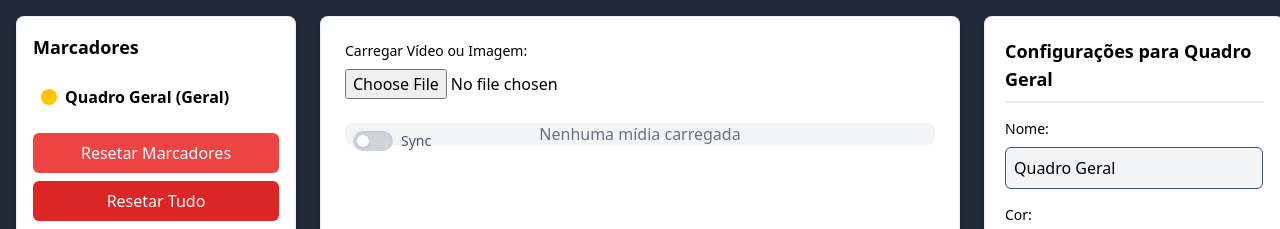
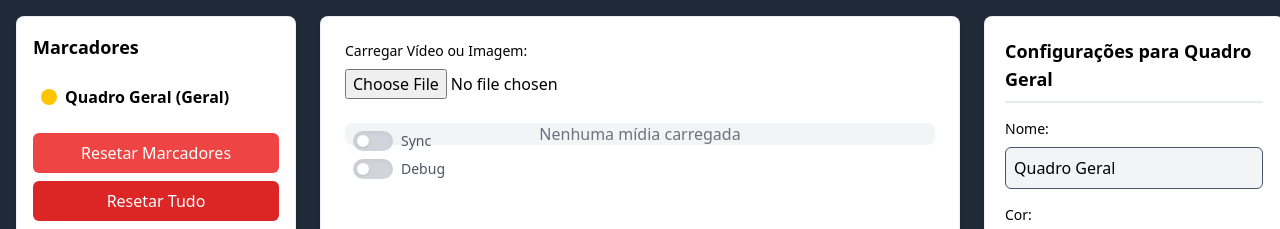
Before and after one commit to ale-ambevtech/estudio-frontend, a React (Vite) app: page / in a window 1280 px wide. Shown: the top 229 px of the page. Built offline with nearby package versions, Linux system fonts and the light colour scheme.

Commit message:
feat: debug button

```diff
--- a/src/components/App.tsx
+++ b/src/components/App.tsx
@@ -98,6 +98,7 @@ const App: React.FC = () => {
   const [isLoading, setIsLoading] = useState(false);
 
   const [isSyncEnabled, setIsSyncEnabled] = useState(false);
+  const [isDebugEnabled, setIsDebugEnabled] = useState(false);
 
   useEffect(() => {
     const savedPosition = localStorage.getItem('videoPosition');
@@ -535,6 +536,8 @@ const App: React.FC = () => {
                 onProcessVideo={handleProcessVideo}
                 fps={fps}
                 onFpsChange={setFps}
+                isDebugEnabled={isDebugEnabled}
+                onDebugChange={setIsDebugEnabled}
               />
             </div>
 
--- a/src/components/VideoPlayer.tsx
+++ b/src/components/VideoPlayer.tsx
@@ -23,6 +23,8 @@ interface VideoPlayerProps {
   onProcessVideo: () => void;
   fps: number;
   onFpsChange: (fps: number) => void;
+  isDebugEnabled?: boolean;
+  onDebugChange: (enabled: boolean) => void;
 }
 
 interface WebSocketBoundingBox {
@@ -46,6 +48,8 @@ export function VideoPlayer({
   onSyncChange,
   onProcessVideo,
   onFpsChange,
+  isDebugEnabled = false,
+  onDebugChange,
 }: VideoPlayerProps) {
   const canvasRef = useRef<HTMLCanvasElement>(null);
   const containerRef = useRef<HTMLDivElement>(null);
@@ -75,19 +79,19 @@ export function VideoPlayer({
 
   const onMetadataUpdate = useCallback(
     (wsResponse: any) => {
-      console.log('VideoPlayer received metadata update:', wsResponse);
+      isDebugEnabled && console.log('VideoPlayer received metadata update:', wsResponse);
       if (!wsResponse?.data?.results || !selectedMarkerId) {
-        console.log('Skipping update, no results or selectedMarkerId');
+        isDebugEnabled && console.log('Skipping update, no results or selectedMarkerId');
         return;
       }
 
       const firstResult = wsResponse.data.results[0];
       if (!firstResult?.bounding_boxes) {
-        console.log('No bounding boxes in result');
+        isDebugEnabled && console.log('No bounding boxes in result');
         return;
       }
 
-      console.log('Setting sync results with:', firstResult);
+      isDebugEnabled && console.log('Setting sync results with:', firstResult);
       setSyncResults((prev) => {
         const newResults = new Map(prev);
         newResults.set(selectedMarkerId, [
@@ -99,7 +103,7 @@ export function VideoPlayer({
         return newResults;
       });
     },
-    [selectedMarkerId]
+    [selectedMarkerId, isDebugEnabled]
   );
 
   useMetadataSync({
@@ -109,6 +113,7 @@ export function VideoPlayer({
     isSyncEnabled,
     onMetadataUpdate,
     selectedMarkerId,
+    isDebugEnabled,
   });
 
   const handleFpsCalculation = useCallback(() => {
@@ -414,7 +419,7 @@ export function VideoPlayer({
           <p className="text-gray-500">Nenhuma mídia carregada</p>
         </div>
       )}
-      <div className="absolute top-2 left-2 flex items-center gap-2">
+      <div className="absolute top-2 left-2 flex flex-col gap-2">
         <label className="flex items-center cursor-pointer">
           <div className="relative">
             <input
@@ -432,6 +437,24 @@ export function VideoPlayer({
           </div>
           <span className="ml-2 text-sm text-gray-600">Sync</span>
         </label>
+
+        <label className="flex items-center cursor-pointer">
+          <div className="relative">
+            <input
+              type="checkbox"
+              className="sr-only"
+              checked={isDebugEnabled}
+              onChange={(e) => onDebugChange(e.target.checked)}
+            />
+            <div className="w-10 h-5 bg-gray-300 rounded-full shadow-inner"></div>
+            <div
+              className={`absolute w-3 h-3 bg-white rounded-full shadow -translate-y-1/2 top-1/2 transition-transform ${
+                isDebugEnabled ? 'translate-x-6' : 'translate-x-1'
+              }`}
+            ></div>
+          </div>
+          <span className="ml-2 text-sm text-gray-600">Debug</span>
+        </label>
       </div>
       {selectedMarkerId && !isSyncEnabled && (
         <div className="flex justify-center mt-4">
--- a/src/hooks/useMetadataSync.ts
+++ b/src/hooks/useMetadataSync.ts
@@ -13,6 +13,7 @@ interface UseMetadataSyncProps {
   isSyncEnabled: boolean;
   onMetadataUpdate: (data: ServerMessage['data']) => void;
   selectedMarkerId: string | null;
+  isDebugEnabled: boolean;
 }
 
 interface WSRequest {
@@ -81,7 +82,8 @@ export function useMetadataSync({
   markers,
   isSyncEnabled,
   onMetadataUpdate,
-  selectedMarkerId
+  selectedMarkerId,
+  isDebugEnabled
 }: UseMetadataSyncProps) {
   const wsRef = useRef<WebSocket | null>(null);
   const reconnectTimeoutRef = useRef<NodeJS.Timeout>();
@@ -108,17 +110,17 @@ export function useMetadataSync({
 
     try {
       cleanupWebSocket();
-      console.log('Connecting to WebSocket...');
+      isDebugEnabled && console.log('Connecting to WebSocket...');
 
       wsRef.current = new WebSocket(WS_URL);
 
       wsRef.current.onopen = () => {
-        console.log('WebSocket connected successfully');
+        isDebugEnabled && console.log('WebSocket connected successfully');
         isConnectedRef.current = true;
       };
 
       wsRef.current.onclose = (event) => {
-        console.log('WebSocket closed:', event);
+        isDebugEnabled && console.log('WebSocket closed:', event);
         isConnectedRef.current = false;
         if (isSyncEnabled && !event.wasClean) {
           wsRef.current = null;
@@ -129,11 +131,11 @@ export function useMetadataSync({
       };
 
       wsRef.current.onmessage = (event) => {
-        console.log('WebSocket message received:', event.data);
+        isDebugEnabled && console.log('WebSocket message received:', event.data);
         if (onMetadataUpdate) {
           try {
             const data = JSON.parse(event.data);
-            console.log('Parsed WebSocket data:', data);
+            isDebugEnabled && console.log('Parsed WebSocket data:', data);
             onMetadataUpdate(data);
           } catch (error) {
             console.error('Error parsing WebSocket message:', error);
@@ -149,7 +151,7 @@ export function useMetadataSync({
       isConnectedRef.current = false;
       cleanupWebSocket();
     }
-  }, [isSyncEnabled, onMetadataUpdate, cleanupWebSocket]);
+  }, [isSyncEnabled, onMetadataUpdate, cleanupWebSocket, isDebugEnabled]);
 
   useEffect(() => {
     if (isSyncEnabled) {
@@ -163,7 +165,7 @@ export function useMetadataSync({
 
   const sendVideoTime = useCallback(() => {
     if (!wsRef.current || !isConnectedRef.current || !videoRef.current || !selectedMarkerId) {
-      console.log('Skipping send, conditions not met:', {
+      isDebugEnabled && console.log('Skipping send, conditions not met:', {
         hasWs: !!wsRef.current,
         isConnected: isConnectedRef.current,
         hasVideo: !!videoRef.current,
@@ -197,13 +199,13 @@ export function useMetadataSync({
         }
       };
 
-      console.log('Sending WS message:', JSON.stringify(message, null, 2));
+      isDebugEnabled && console.log('Sending WS message:', JSON.stringify(message, null, 2));
       wsRef.current.send(JSON.stringify(message));
       lastProcessedTimeRef.current = currentTime;
     } catch (error) {
       console.error('Error sending WebSocket message:', error);
     }
-  }, [markers, selectedMarkerId]);
+  }, [markers, selectedMarkerId, isDebugEnabled]);
 
   // Função para processar mudanças no tempo do vídeo
   const handleTimeUpdate = useCallback(() => {
@@ -246,7 +248,7 @@ export function useMetadataSync({
       video.removeEventListener('seeked', handleSeek);
       video.removeEventListener('timeupdate', handleVideoTimeUpdate);
     };
-  }, [videoRef, isSyncEnabled, isPlaying, handleTimeUpdate]);
+  }, [videoRef, isSyncEnabled, isPlaying, handleTimeUpdate, isDebugEnabled]);
 
   return { isConnected: isConnectedRef.current };
 }
--- a/src/types/props.ts
+++ b/src/types/props.ts
@@ -16,10 +16,22 @@ export interface VideoPlayerProps {
   onProcessVideo: () => void;
   fps: number;
   onFpsChange: (fps: number) => void;
+  isDebugEnabled?: boolean;
+  onDebugChange: (enabled: boolean) => void;
 }
 
 export interface LoadingProps {
   message?: string;
 }
 
+export interface UseMetadataSyncProps {
+  isPlaying: boolean;
+  videoRef: React.RefObject<HTMLVideoElement>;
+  markers: Marker[];
+  isSyncEnabled: boolean;
+  onMetadataUpdate: (data: any) => void;
+  selectedMarkerId: string | null;
+  isDebugEnabled: boolean;
+}
+
 // Adicione outras interfaces de props conforme necessário
```
